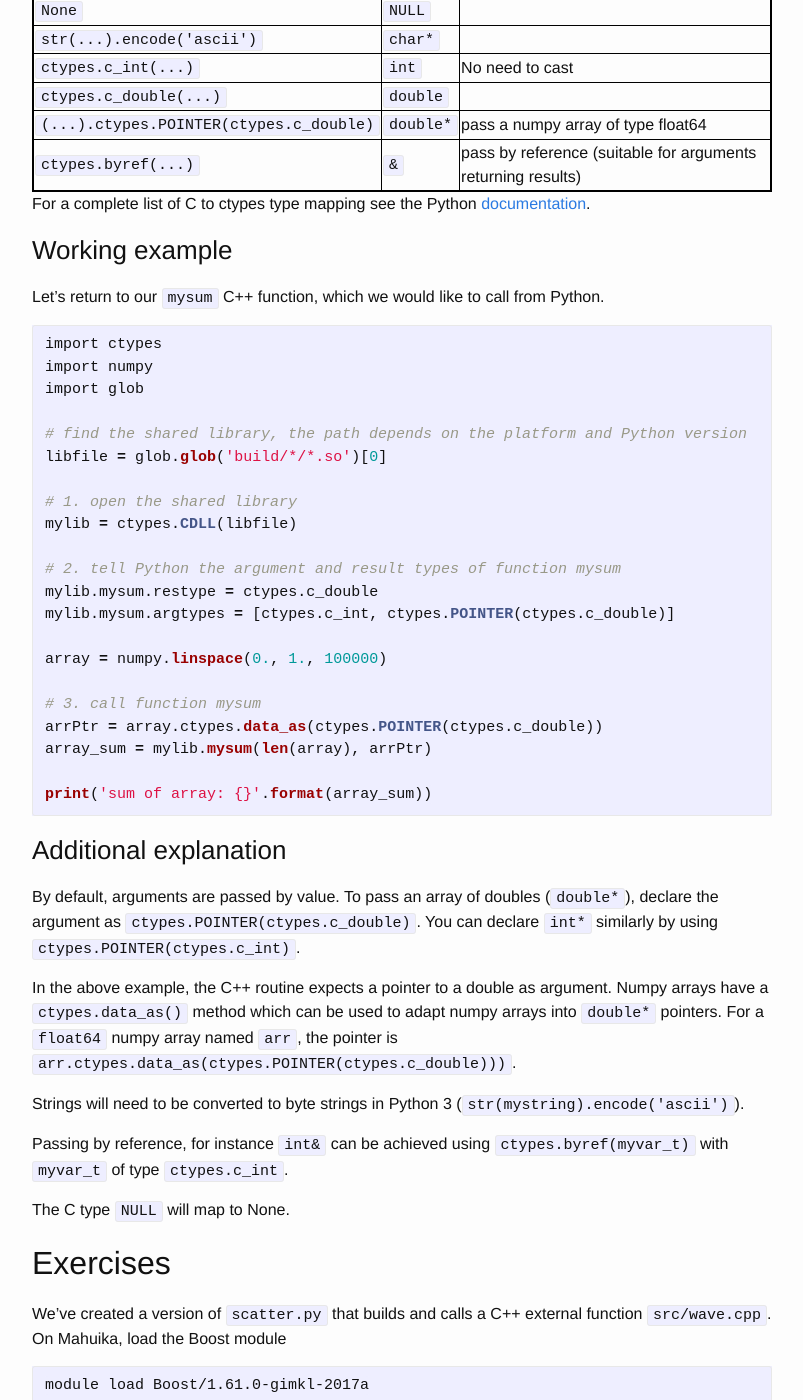
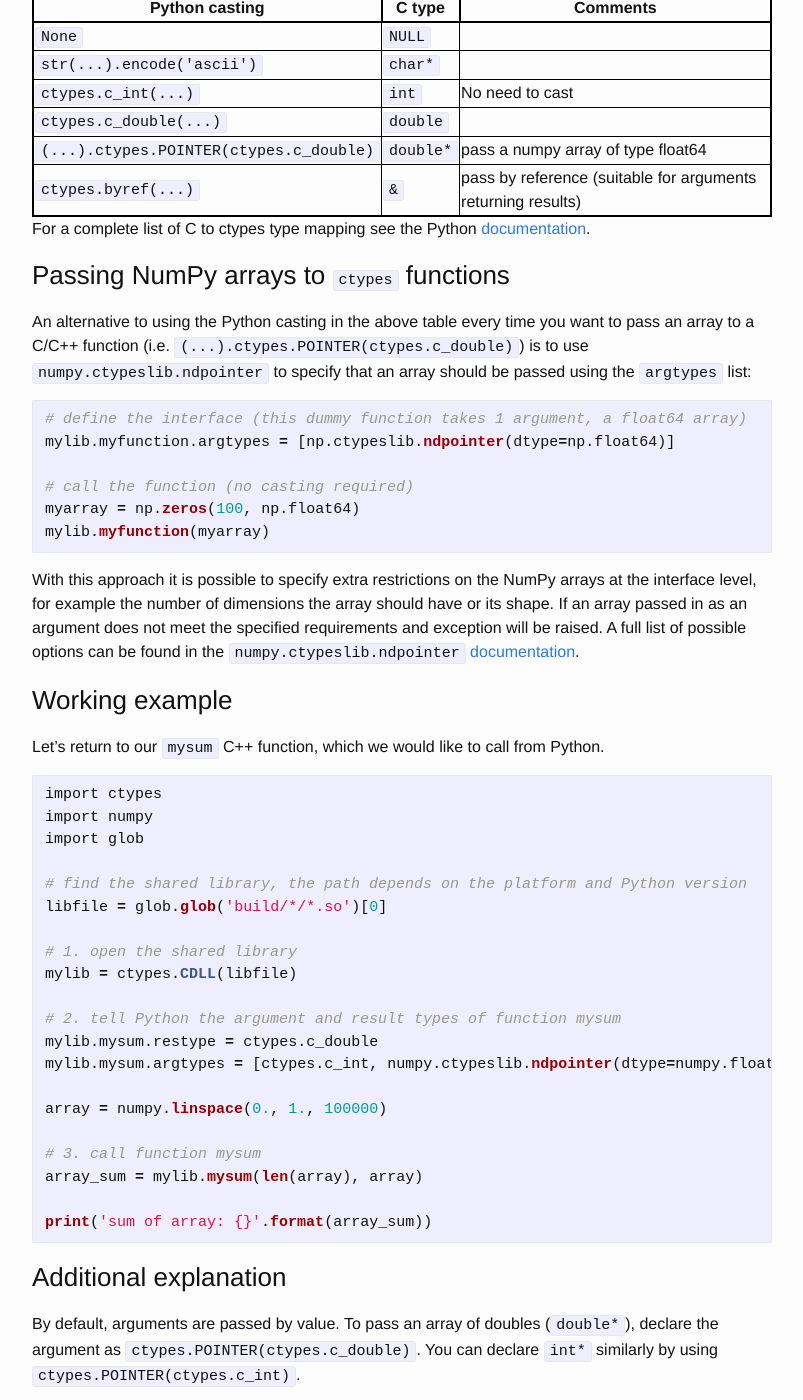
Before and after one commit to nesi/perf-training, a Jekyll site: the page built from _lessons/python-scatter/03b-ctypes.md, in a window 1280 px wide and 1400 px high, scrolled down 2913 px. Shown: the whole window, without its empty margins (238-1041 px from the left). Built offline with Jekyll 4.4.1, drawn with Linux system fonts in a browser that asks for light colours; some of the changed text lies outside the part shown.

Commit message:
Use ndpointer to pass numpy arrays

````diff
--- a/_lessons/python-scatter/03b-ctypes.md
+++ b/_lessons/python-scatter/03b-ctypes.md
@@ -96,9 +96,22 @@ The following summarises the translation between Python and C for some common da
 | `(...).ctypes.POINTER(ctypes.c_double)`   | `double*`         | pass a numpy array of type float64            |
 | `ctypes.byref(...)`                       | `&`               | pass by reference (suitable for arguments returning results)                             |
 
-
 For a complete list of C to ctypes type mapping see the Python [documentation](https://docs.python.org/3/library/ctypes.html).
 
+### Passing NumPy arrays to `ctypes` functions
+
+An alternative to using the Python casting in the above table every time you want to pass an array to a C/C++ function (i.e. `(...).ctypes.POINTER(ctypes.c_double)`) is to use `numpy.ctypeslib.ndpointer` to specify that an array should be passed using the `argtypes` list:
+
+```python
+# define the interface (this dummy function takes 1 argument, a float64 array)
+mylib.myfunction.argtypes = [np.ctypeslib.ndpointer(dtype=np.float64)]
+
+# call the function (no casting required)
+myarray = np.zeros(100, np.float64)
+mylib.myfunction(myarray)
+```
+
+With this approach it is possible to specify extra restrictions on the NumPy arrays at the interface level, for example the number of dimensions the array should have or its shape. If an array passed in as an argument does not meet the specified requirements and exception will be raised. A full list of possible options can be found in the `numpy.ctypeslib.ndpointer` [documentation](https://docs.scipy.org/doc/numpy-1.15.0/reference/routines.ctypeslib.html#numpy.ctypeslib.ndpointer).
 
 ### Working example
 
@@ -116,13 +129,12 @@ mylib = ctypes.CDLL(libfile)
 
 # 2. tell Python the argument and result types of function mysum
 mylib.mysum.restype = ctypes.c_double
-mylib.mysum.argtypes = [ctypes.c_int, ctypes.POINTER(ctypes.c_double)]
+mylib.mysum.argtypes = [ctypes.c_int, numpy.ctypeslib.ndpointer(dtype=numpy.float64)]
 
 array = numpy.linspace(0., 1., 100000)
 
 # 3. call function mysum
-arrPtr = array.ctypes.data_as(ctypes.POINTER(ctypes.c_double))
-array_sum = mylib.mysum(len(array), arrPtr)
+array_sum = mylib.mysum(len(array), array)
 
 print('sum of array: {}'.format(array_sum))
 ```
````
